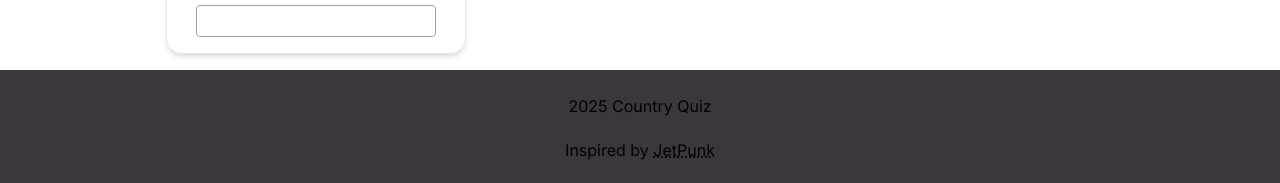
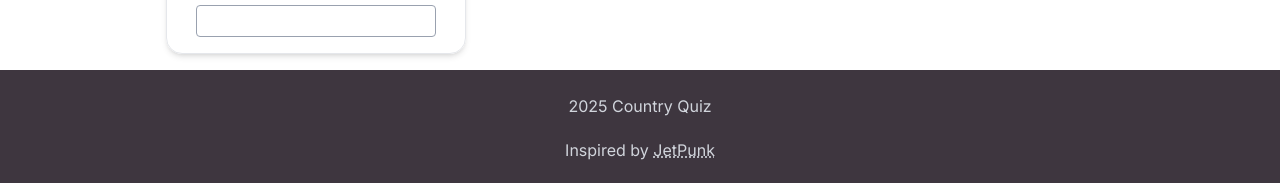
Before and after one commit to flambersha/country-quiz, a Vue app: page /asia in a window 1280 px wide. Shown: the part 4655-4838 px from the top of the page. Built offline with nearby package versions, Linux system fonts and the light colour scheme.

Commit message:
changed footer text color

```diff
--- a/src/components/Footer.vue
+++ b/src/components/Footer.vue
@@ -1,7 +1,7 @@
 <script setup></script>
 <template>
     <footer class="mt-auto">
-        <div class="flex flex-col items-center bg-(--footer-bg) text-(--main-text) p-[24px] gap-5">
+        <div class="flex flex-col items-center bg-(--footer-bg) text-gray-300 p-[24px] gap-5">
             <div>2025 Country Quiz</div>
             <div>Inspired by <a href="https://jetpunk.com" target="_blank" class="underline decoration-dotted">JetPunk</a></div>
         </div>
```
